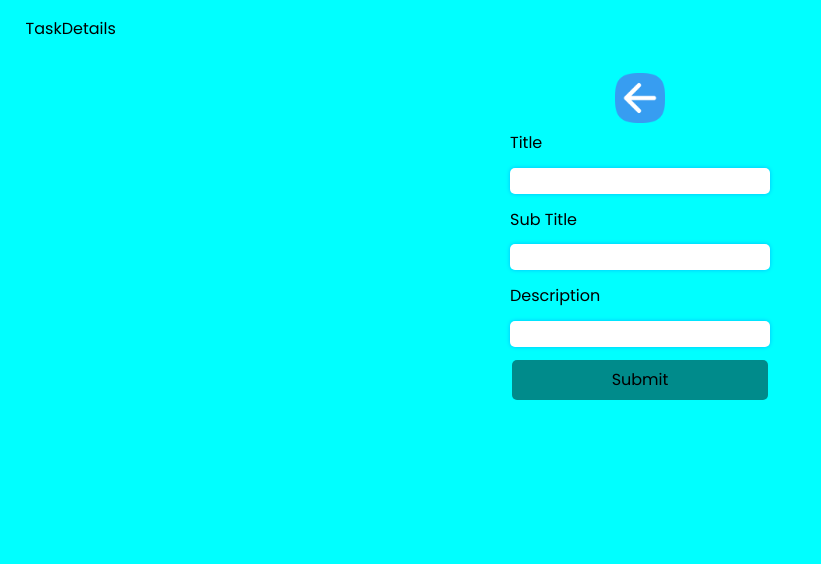
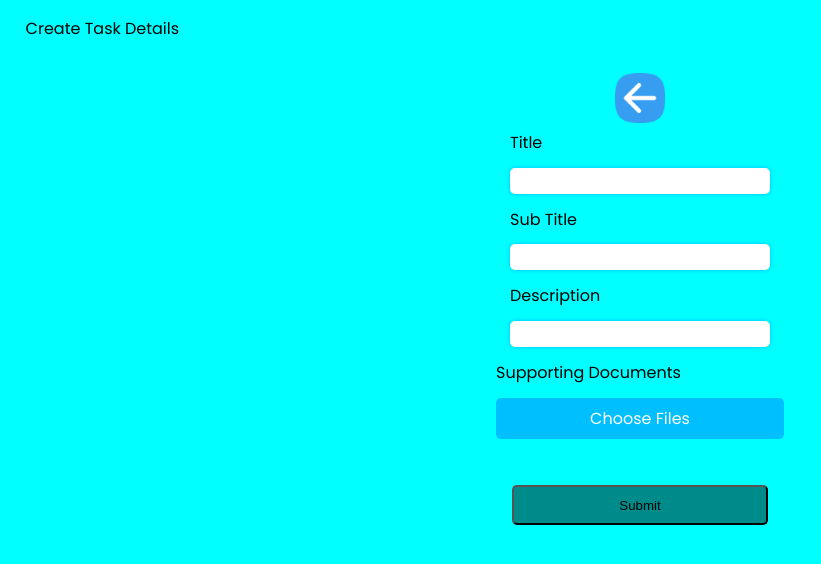
Before and after one commit to Jitu-77/task-ui, a React (Vite) app: page /tasks in a window 1280 px wide. Shown: the top 564 px of the page, without its empty margins (0-821 px from the left). Built offline with nearby package versions, Linux system fonts and the light colour scheme.

Commit message:
form patch is done

```diff
--- a/src/components/TaskDetails.css
+++ b/src/components/TaskDetails.css
@@ -65,3 +65,24 @@ input {
 .backButton:hover {
   transform: scale(1.1);
 }
+
+.inputFileStyle{
+  /* display: hidden; */
+ visibility: hidden
+
+}
+.customFileUpload {
+  background-color: #00bfff;
+  color: white;
+  padding: 8px 16px;
+  border-radius: 5px;
+  cursor: pointer;
+  transition: background 0.3s ease;
+  text-align: center;
+  font-family: 'Poppins';
+  width: 20vw;
+  display: inline-block;
+}
+.customFileUpload:hover {
+  background-color: #009acd;
+}
--- a/src/components/TaskDetails.jsx
+++ b/src/components/TaskDetails.jsx
@@ -1,47 +1,148 @@
-import React from 'react'
+import React, { useEffect } from 'react'
 import './TaskDetails.css'
 import { useNavigate } from 'react-router-dom';
 import { useParams } from "react-router-dom";
-import BackButton from '../assets/back.png'
+import BackButton from '../assets/back.png';
+import { Formik,Form , ErrorMessage } from 'formik'
+import {TasksValidators} from '../utilities/Utils.js'
+import {PostResponse} from '../utilities/api.js'
+import {GetByIdResponse} from '../utilities/api.js'
 function TaskDetails() {
+  const [initialValues,setInitialValues] = React.useState({
+    title : "",
+    subTitle : "",
+    description : "",
+    supportingDocuments : []
+  })
+  const [loading, setLoading] = React.useState(false);
    const {_id} = useParams()
    console.log("USERID",_id)
       const navigate = useNavigate();
     const handleBack=()=>{
     navigate("/dashboard")
   }
-    const handleSubmit=()=>{
- navigate("/dashboard")
+    const handleSubmit=async (values)=>{
+      console.log(values)
+      const formData = new FormData()
+      formData.append('title',values.title);
+      formData.append('subTitle',values.subTitle);
+      formData.append('description',values.description);
+      // formData.append('supportingDocuments',values.supportingDocuments)
+         values.supportingDocuments.forEach((file) => {
+          formData.append("supportingDocuments", file);
+        });
+      console.log(formData,"Form Data")
+      const response = await PostResponse('tasks/create',formData)
+      if(response){
+        console.log(response,"<------->")
+         navigate("/")
+      }
+      // navigate("/dashboard")
   }
+  useEffect(()=>{
+    async function fetchData(){
+      if (!_id) return;
+        const getResponse = await GetByIdResponse('tasks/getById/'+_id)
+        console.log(getResponse,"------>")
+        if(getResponse){
+          let data = getResponse.data
+          console.log("HERE")
+          setInitialValues({
+            title: data[0]?.title || "",
+            subTitle: data[0]?.subTitle || "",
+            description: data[0]?.description || "",
+            supportingDocuments: [],
+          });
+        }
+    }
+      fetchData()
+  },[_id])
   return (
     <div className='taskDetailsContainer'>
         <div className='headerSection'>
-                TaskDetails
+                {_id ? 'TaskDetails' : 'Create Task Details'}
         </div>
         <div onClick={handleBack}>
           {/* <img src='./back.png' className='backButton'/> */}
           <img src={BackButton} className='backButton'/>
         </div>
+        <Formik initialValues={initialValues} validationSchema={TasksValidators}  onSubmit={handleSubmit} enableReinitialize={true}>
+        {({values,errors,handleChange,handleBlur,setFieldValue})=>(
+          <>
+          <Form>
             <div className='formContainerSection'>
               <div className='inputField'>
               <label>Title</label>
-              <input className='inputStyle' type='text'/>
+              <input
+                  className='inputStyle'
+                  type='text'
+                  name='title'
+                  onChange={handleChange}
+                  onBlur={handleBlur}
+                  value={values?.title}
+                  />
               </div>
 
               <div className='inputField'>
               <label>Sub Title</label>
-              <input className='inputStyle' type='text'/>
+              <input
+                  className='inputStyle'
+                  type='text'
+                  name='subTitle'
+                  onChange={handleChange}
+                  onBlur={handleBlur}
+                  value={values?.subTitle}
+                  />
               </div>
 
               <div className='inputField'>
               <label>Description</label>
-              <input className='inputStyle' type='text'/>
+              <input
+                  className='inputStyle'
+                  type='text'
+                  name='description'
+                  onChange={handleChange}
+                  onBlur={handleBlur}
+                  value={values?.description}
+                  />
               </div>
 
-              <div className='submitForm' onClick={handleSubmit}>
+              <div className='inputField'>
+                    <label>Supporting Documents</label>
+                    <label htmlFor="supportingDocuments" className='customFileUpload'>Choose Files</label>
+                    <input
+                    className='inputFileStyle'
+                    type='file'
+                    multiple
+                    id="supportingDocuments"
+                    onChange={(e)=>{
+                      console.log(e,"<------------>");
+                      const files = Array.from(e.currentTarget.files);
+                      // setFieldValue("supportingDocuments", files);
+                      setFieldValue("supportingDocuments",  [
+                        ...(values.supportingDocuments || []),
+                         ...files,
+                      ]);
+                    }}
+                    onBlur={handleBlur}
+                     />
+              </div>
+
+              {/* <div className='submitForm' onClick={(e)=>{
+                e.preventDefault();
+                handleSubmit(values);
+              }
+              }>
                 Submit
-              </div>
+              </div> */}
+              <button className='submitForm'>
+                Submit
+              </button>
             </div>
+          </Form>
+          </>
+        )}
+        </Formik>
     </div>
   )
 }
--- a/src/utilities/Utils.js
+++ b/src/utilities/Utils.js
@@ -20,3 +20,13 @@ export const SignUpValidators = ()=>{
     })
     return validationSchema
 }
+
+export const TasksValidators = ()=>{
+    const validationSchema = Yup.object({
+        title : Yup.string().required("Title is required"),
+        subTitle : Yup.string().required("sub title is required"),
+        description : Yup.string().required("Description is required"),
+        supportingDocuments : Yup.mixed()
+    })
+    return validationSchema
+}
--- a/src/utilities/api.js
+++ b/src/utilities/api.js
@@ -25,3 +25,13 @@ export const GetResponse = async(url)=>{
 
     }
 }
+
+export const GetByIdResponse = async(url)=>{
+    try {
+        const config = {'Content-Type': 'application/json'};
+        const getResponse = await api.get(url)
+        return getResponse?.data
+    } catch (error) {
+
+    }
+}
```
